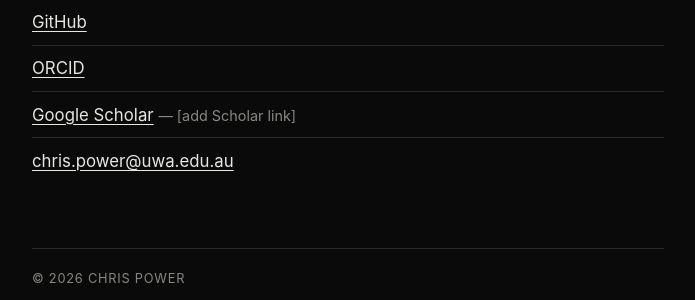
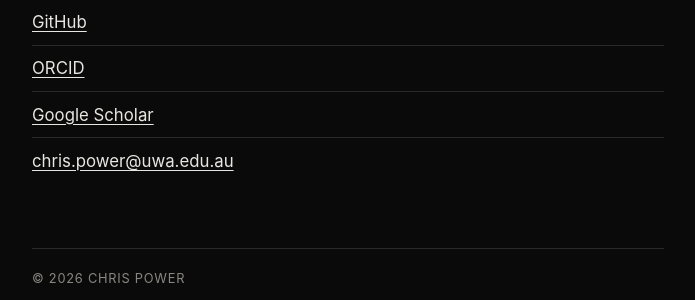
Before and after one commit to doctorcbpower/doctorcbpower.github.io, a Jekyll site: the page built from index.html, in a window 1280 px wide. Shown: the part 1486-1786 px from the top of the page, without its empty margins (292-987 px from the left). Built offline with Jekyll 4.4.1, drawn with Linux system fonts in a browser that asks for light colours.

Commit message:
Add Google Scholar link

```diff
--- a/index.html
+++ b/index.html
@@ -20,6 +20,6 @@
   <ul class="plain">
     <li><a href="https://github.com/doctorcbpower">GitHub</a></li>
     <li><a href="https://orcid.org/0000-0002-4003-0904">ORCID</a></li>
-    <li><a href="#">Google Scholar</a> <span class="note">&mdash; [add Scholar link]</span></li>
+    <li><a href="https://scholar.google.com/citations?user=-raafDYAAAAJ&hl=en">Google Scholar</a></li>
     <li><a href="mailto:chris.power@uwa.edu.au">chris.power@uwa.edu.au</a></li>
   </ul>
```
